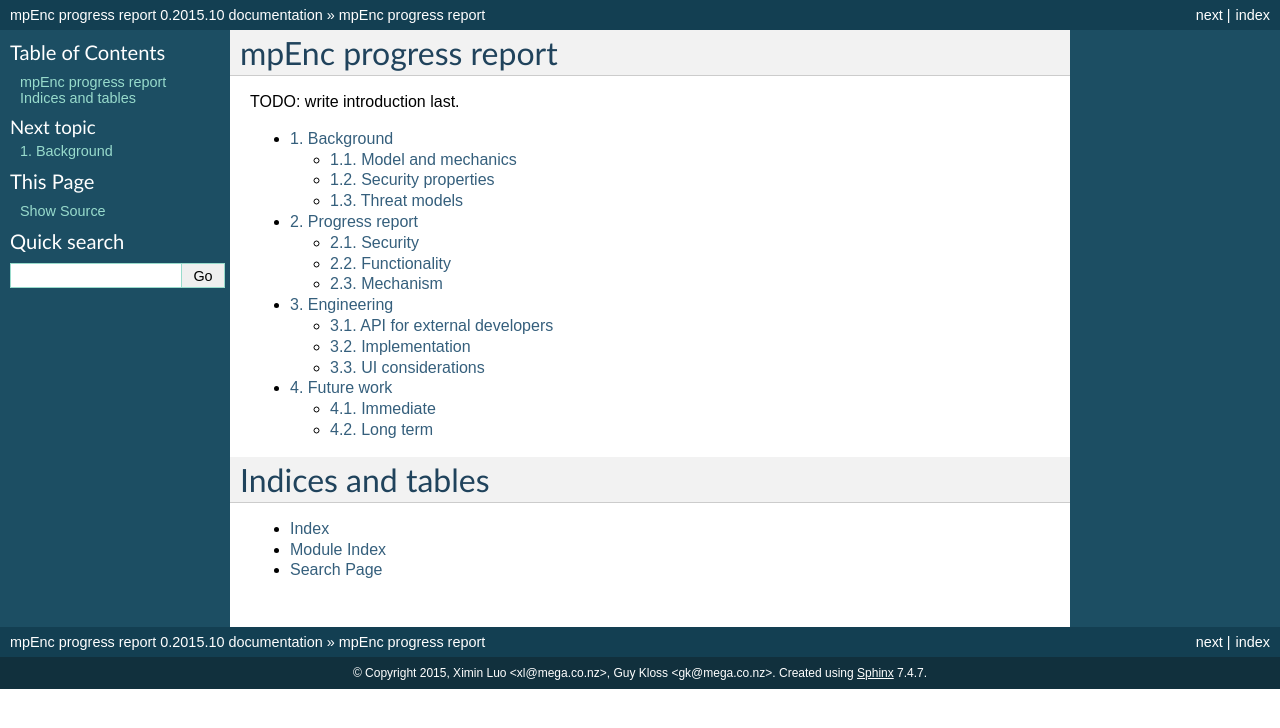
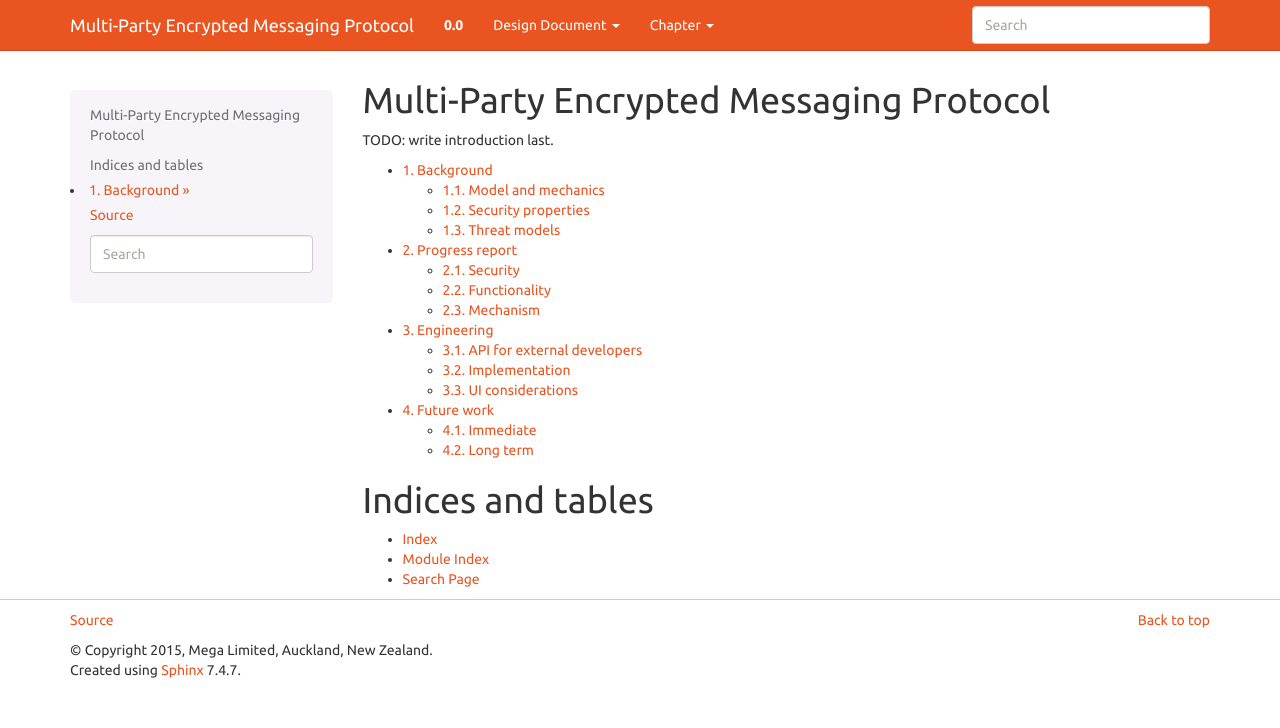
Before and after one commit to meganz/mpenc_doc, a Sphinx documentation site: the page built from source/index.rst, in a window 1280 px wide. Shown: the top 728 px of the page. Built offline with Sphinx 7.4.7, drawn with Linux system fonts in a browser that asks for light colours.

```diff
--- /dev/null
+++ b/requirements.txt
@@ -0,0 +1,2 @@
+Sphinx
+sphinx-bootstrap-theme
--- a/source/conf.py
+++ b/source/conf.py
@@ -1,6 +1,6 @@
 # -*- coding: utf-8 -*-
 #
-# mpEnc progress report build configuration file, created by
+# mpENC design document build configuration file, created by
 # sphinx-quickstart on Thu Sep 17 17:50:25 2015.
 #
 # This file is execfile()d with the current directory set to its
@@ -15,6 +15,7 @@
 import sys
 import os
 import shlex
+import subprocess
 
 # If extensions (or modules to document with autodoc) are in another directory,
 # add these directories to sys.path here. If the directory is relative to the
@@ -46,8 +47,9 @@ source_suffix = '.rst'
 master_doc = 'index'
 
 # General information about the project.
-project = u'mpEnc progress report'
-copyright = u'2015, Ximin Luo <xl@mega.co.nz>, Guy Kloss <gk@mega.co.nz>'
+project = u'Multi-Party Encrypted Messaging Protocol design document'
+authorgroup = u'Mega Limited, Auckland, New Zealand'
+copyright = u'2015, %s' % authorgroup
 author = u'Ximin Luo <xl@mega.co.nz>, Guy Kloss <gk@mega.co.nz>'
 
 # The version info for the project you're documenting, acts as replacement for
@@ -55,9 +57,12 @@ author = u'Ximin Luo <xl@mega.co.nz>, Guy Kloss <gk@mega.co.nz>'
 # built documents.
 #
 # The short X.Y version.
-version = '0.2015.10'
+version = '0.0'
 # The full version, including alpha/beta/rc tags.
-release = '0.2015.10'
+tag_prefix = 'design/'
+release = subprocess.check_output(
+    ('git describe --match %s%s --tags --dirty' % (tag_prefix, version)).split()
+    ).strip()[len(tag_prefix):]
 
 # The language for content autogenerated by Sphinx. Refer to documentation
 # for a list of supported languages.
@@ -103,12 +108,42 @@ pygments_style = 'sphinx'
 # If true, `todo` and `todoList` produce output, else they produce nothing.
 todo_include_todos = False
 
+# The theme to use for HTML and HTML Help pages.
+try:
+    import sphinx_bootstrap_theme
+    html_theme = 'bootstrap'
+    html_theme_path = sphinx_bootstrap_theme.get_html_theme_path()
+    html_theme_options = {
+        # Navigation bar title. (Default: ``project`` value)
+        'navbar_title': "Multi-Party Encrypted Messaging Protocol",
 
-# -- Options for HTML output ----------------------------------------------
+        # Tab name for entire site. (Default: "Site")
+        'navbar_site_name': "Design Document",
 
-# The theme to use for HTML and HTML Help pages.  See the documentation for
-# a list of builtin themes.
-html_theme = 'classic'
+        # Render the next and previous page links in navbar. (Default: true)
+        'navbar_sidebarrel': False,
+
+        # Tab name for the current pages TOC. (Default: "Page")
+        'navbar_pagenav_name': "Chapter",
+
+        # Global TOC depth for "site" navbar tab. (Default: 1)
+        # Switching to -1 shows all levels.
+        'globaltoc_depth': 2,
+
+        # Location of link to source.
+        # Options are "nav" (default), "footer" or anything else to exclude.
+        'source_link_position': "footer",
+
+        # Bootswatch (http://bootswatch.com/) theme.
+        #
+        # Options are nothing with "" (default) or the name of a valid theme
+        # such as "amelia" or "cosmo".
+        'bootswatch_theme': "united",
+    }
+except:
+    # The theme to use for HTML and HTML Help pages.  See the documentation for
+    # a list of builtin themes.
+    html_theme = 'default'
 
 # Theme options are theme-specific and customize the look and feel of a theme
 # further.  For a list of options available for each theme, see the
@@ -120,7 +155,7 @@ html_theme = 'classic'
 
 # The name for this set of Sphinx documents.  If None, it defaults to
 # "<project> v<release> documentation".
-#html_title = None
+html_title = "%s %s" % (project, release)
 
 # A shorter title for the navigation bar.  Default is the same as html_title.
 #html_short_title = None
@@ -200,19 +235,21 @@ html_static_path = ['_static']
 #html_search_scorer = 'scorer.js'
 
 # Output file base name for HTML help builder.
-htmlhelp_basename = 'mpEncprogressreportdoc'
+htmlhelp_basename = 'mpENC'
 
 # -- Options for LaTeX output ---------------------------------------------
 
 latex_elements = {
 # The paper size ('letterpaper' or 'a4paper').
-#'papersize': 'letterpaper',
+'papersize': 'a4paper',
 
 # The font size ('10pt', '11pt' or '12pt').
 #'pointsize': '10pt',
 
 # Additional stuff for the LaTeX preamble.
-#'preamble': '',
+'preamble': """
+\\input{../../source/_include/unicode.tex}
+""",
 
 # Latex figure (float) alignment
 #'figure_align': 'htbp',
@@ -222,8 +259,8 @@ latex_elements = {
 # (source start file, target name, title,
 #  author, documentclass [howto, manual, or own class]).
 latex_documents = [
-  (master_doc, 'mpEncprogressreport.tex', u'mpEnc progress report',
-   u'Ximin Luo \\textless{}xl@mega.co.nz\\textgreater{}, Guy Kloss \\textless{}gk@mega.co.nz\\textgreater{}', 'manual'),
+  (master_doc, 'mpENC.tex', project,
+   u'Mega Limited, Auckland, New Zealand \\and Ximin Luo \\textless{}xl@mega.co.nz\\textgreater{} \\and Guy Kloss \\textless{}gk@mega.co.nz\\textgreater{}', 'manual'),
 ]
 
 # The name of an image file (relative to this directory) to place at the top of
@@ -252,8 +289,8 @@ latex_documents = [
 # One entry per manual page. List of tuples
 # (source start file, name, description, authors, manual section).
 man_pages = [
-    (master_doc, 'mpencprogressreport', u'mpEnc progress report',
-     [author], 1)
+    (master_doc, 'mpenc', project,
+     [authorgroup], 1)
 ]
 
 # If true, show URL addresses after external links.
@@ -266,8 +303,8 @@ man_pages = [
 # (source start file, target name, title, author,
 #  dir menu entry, description, category)
 texinfo_documents = [
-  (master_doc, 'mpEncprogressreport', u'mpEnc progress report',
-   author, 'mpEncprogressreport', 'One line description of project.',
+  (master_doc, 'mpENC', project,
+   authorgroup, 'mpENC', project,
    'Miscellaneous'),
 ]
 
--- a/source/index.rst
+++ b/source/index.rst
@@ -1,10 +1,5 @@
-.. mpEnc progress report master file, created by
-   sphinx-quickstart on Thu Sep 17 17:50:25 2015.
-   You can adapt this file completely to your liking, but it should at least
-   contain the root `toctree` directive.
-
-mpEnc progress report
-=====================
+Multi-Party Encrypted Messaging Protocol
+========================================
 
 TODO: write introduction last.
 
```
Also changed, not shown: README.rst (+4 -4 lines), 3 other files.
